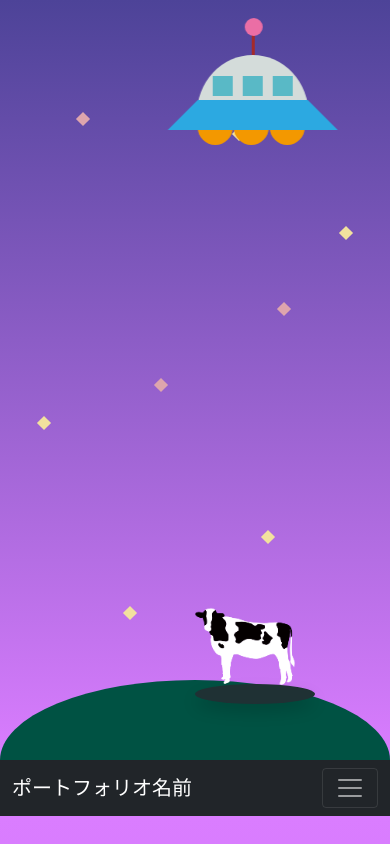
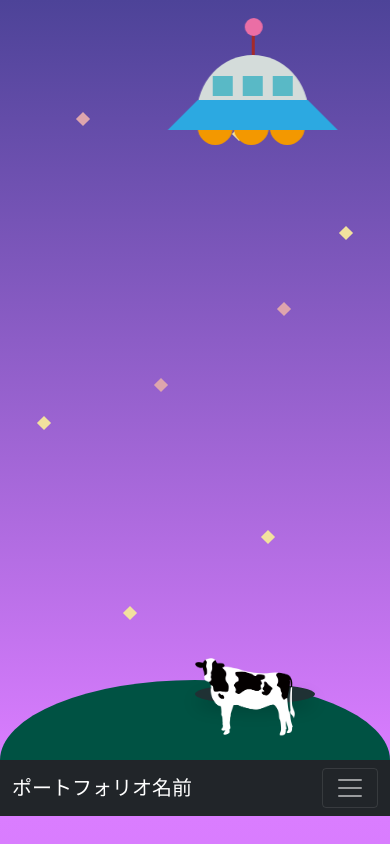
Before and after one commit to Cerica-Y/site, a website: page app/index.html in a window 390 px wide. Shown: the top 844 px of the page. Drawn offline with nearby package versions, Linux system fonts and the light colour scheme; some packages are replaced by stand-ins of ours; files that its build step writes are made by us from their sources; files whose address does not match are found by name; a web font is replaced by a local one.

Commit message:
minとmax間違えた

```diff
--- a/app/css/style.css
+++ b/app/css/style.css
@@ -23,19 +23,21 @@ h4{
   p{
     font-size: 20px;
   }
+
  }
-@media screen and (max-width: 992px) {
+@media screen and (max-width: 750px) {
     body {
       font-size: 20px;
     }
 
 }
+
 @media screen and (max-width: 1024px) {
   body {
     font-size: 30px;
   }
-  .cow{
-    top: 90vh;
+  #cow{
+    top: 78vh !important;
   }
   .image{
     width: 400px;
@@ -44,7 +46,10 @@ h4{
     width: 65vw;
   }
 }
+@media screen and (max-width: 2600px) {
 
+
+}
 
 /* 初期 */
 #top{
@@ -275,10 +280,7 @@ h4{
 /* 牛 */
 .cow-conter{
   position: relative;
-  /* width:50%; */
-  /* height:650px; */
-  /* display:block; */
-  /* margin: auto; */
+
 }
 .shadow{
   width: 120px;
@@ -289,10 +291,14 @@ h4{
   top: 81vh;
   left: 50%;
 }
-.cow{
+#cow{
+  background: url(../image/k0368_1.png) no-repeat;
+  position: absolute;
   width: 100px;
-  position: absolute;
+  height: 100px;
   top: 72vh;
+  left: 50%;
+  background-size: 100%;
 }
 
 
--- a/app/index.html
+++ b/app/index.html
@@ -86,7 +86,7 @@
       <div class="cow-conter">
         <div class="shadow"></div>
         <div id="cow">
-          <img class="cow" src="image/k0368_1.png">
+          <!-- <img class="cow" src="image/k0368_1.png"> -->
         </div>
       </div>
     </div>
```
